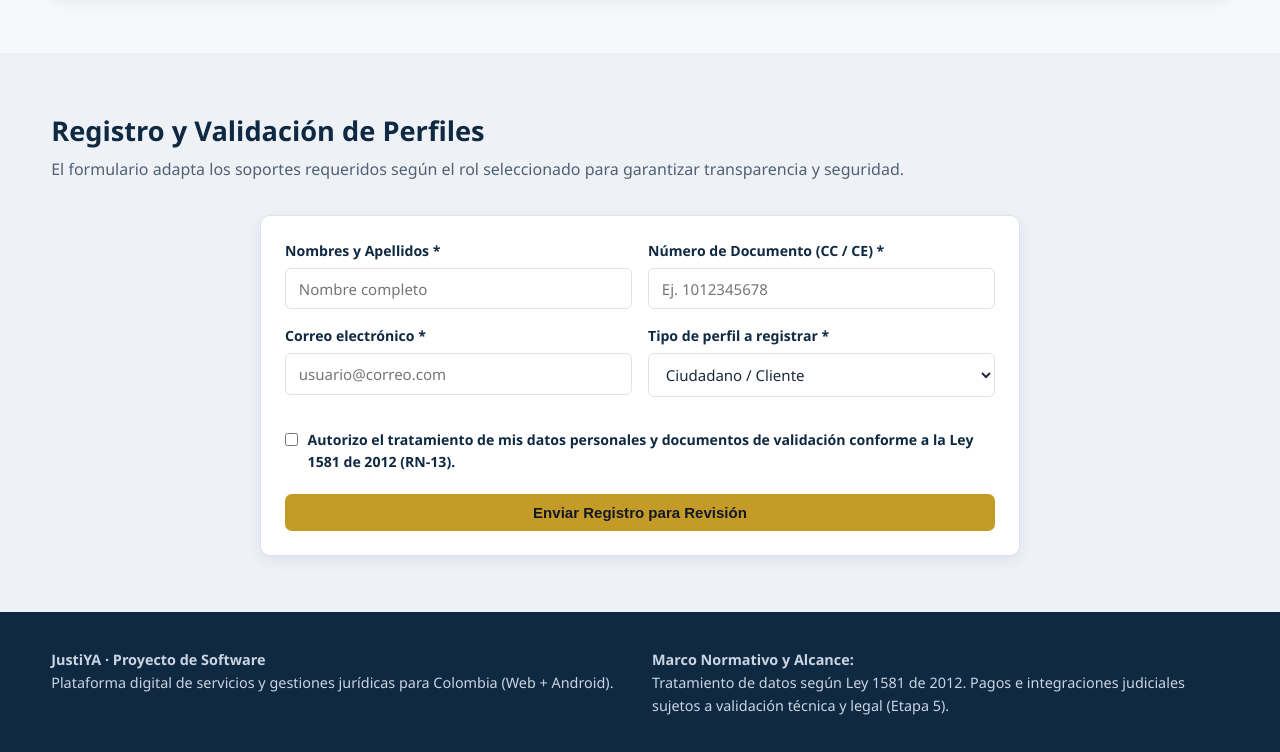
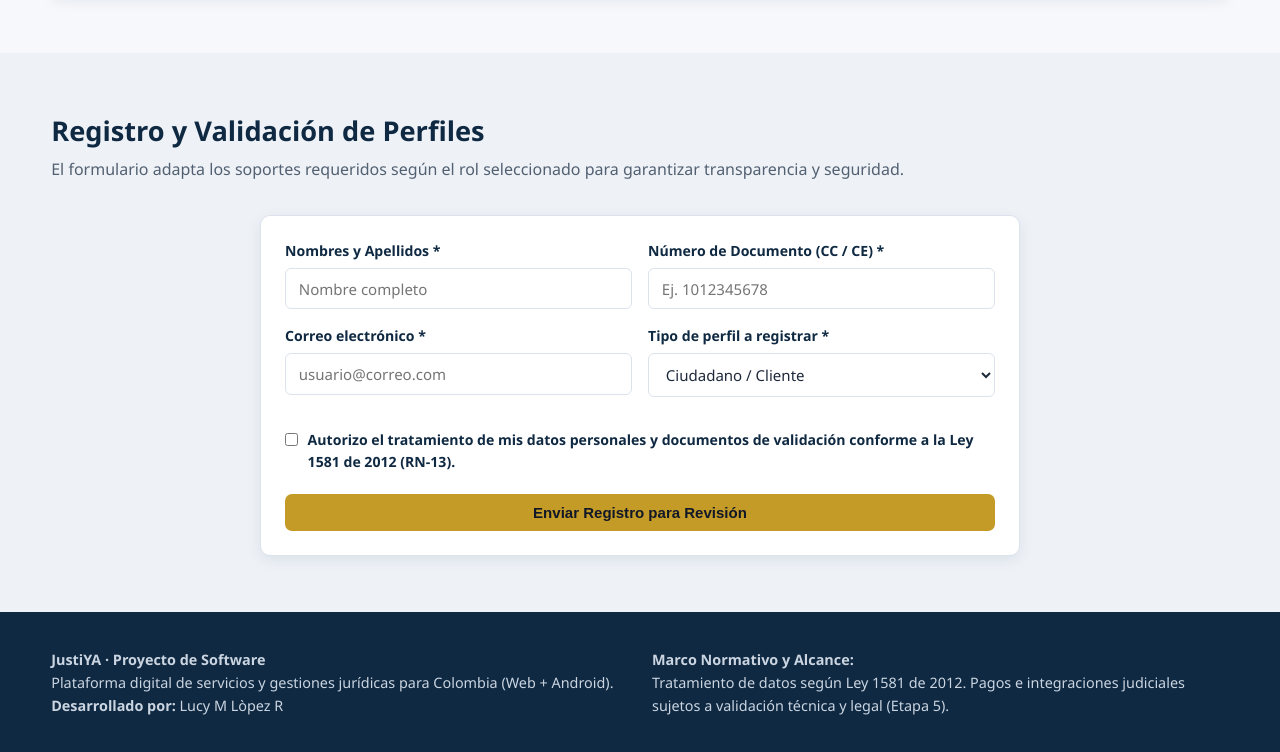
Before and after one commit to Lumaloro/Justi-YA, a plain HTML site: page index.html in a window 1280 px wide. Shown: the part 3134-3886 px from the top of the page. Drawn offline with Linux system fonts and the light colour scheme.

Commit message:
Add files via upload
Actualización de archivos y datos de autora

```diff
--- a/index.html
+++ b/index.html
@@ -358,6 +358,7 @@
             <div>
                 <strong>JustiYA · Proyecto de Software</strong>
                 <p>Plataforma digital de servicios y gestiones jurídicas para Colombia (Web + Android).</p>
+                <p><strong>Desarrollado por:</strong> Lucy M Lòpez R</p>
             </div>
             <div>
                 <p><strong>Marco Normativo y Alcance:</strong></p>
```
Also changed, not shown: app.js (line endings or trailing spaces), styles.css (line endings or trailing spaces).
